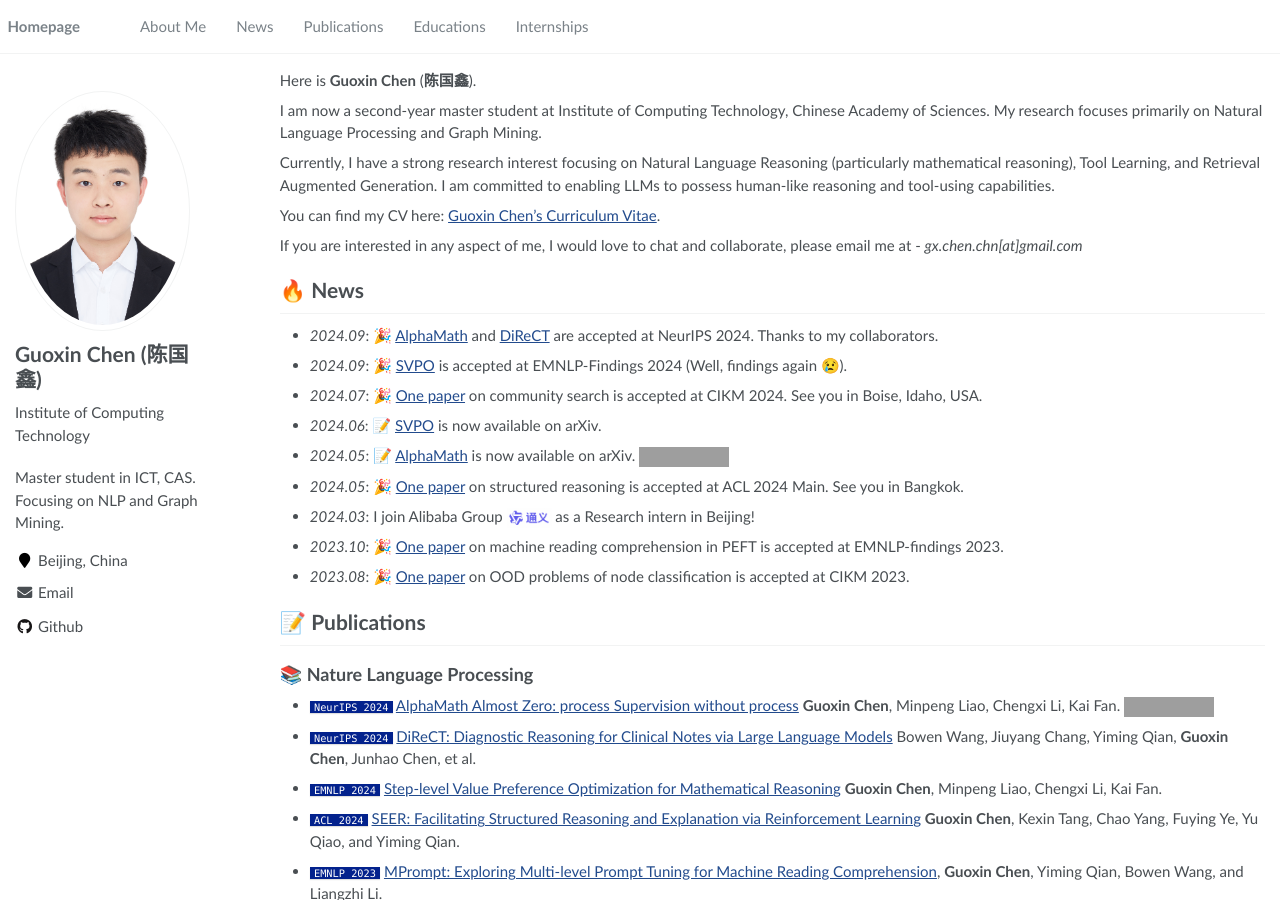
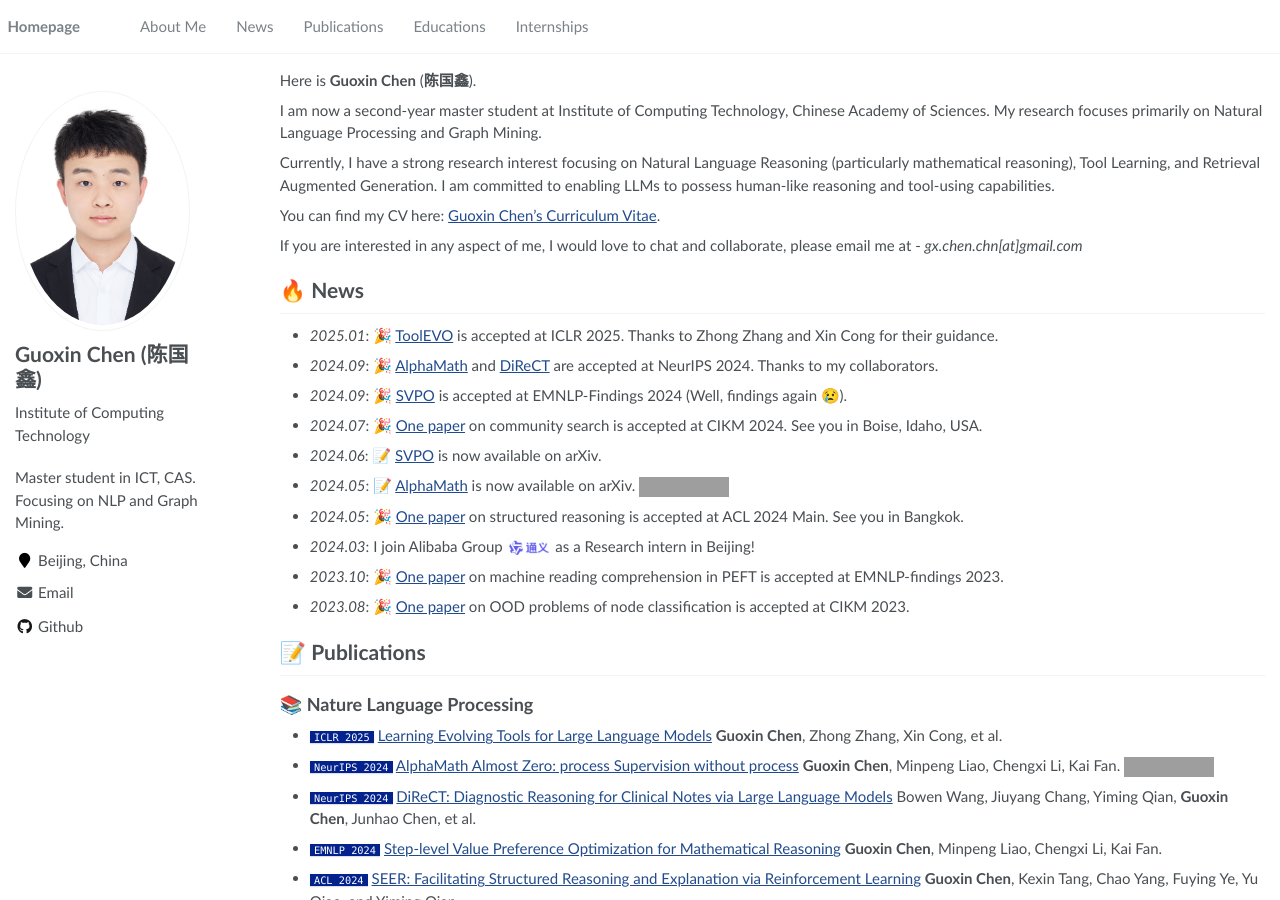
Before and after one commit to Chen-GX/Chen-GX.github.io, a Jekyll site: the page built from _pages/about.md, in a window 1280 px wide and 900 px high. Built offline with Jekyll 4.4.1, drawn with Linux system fonts in a browser that asks for light colours; grey boxes are pictures that could not be loaded.

Commit message:
update pub

```diff
--- a/_pages/includes/news.md
+++ b/_pages/includes/news.md
@@ -1,4 +1,5 @@
 # 🔥 News
+- *2025.01*: 🎉 [ToolEVO](https://arxiv.org/abs/2410.06617) is accepted at ICLR 2025. Thanks to Zhong Zhang and Xin Cong for their guidance.
 - *2024.09*: 🎉 [AlphaMath](https://arxiv.org/abs/2405.03553) and [DiReCT](https://arxiv.org/abs/2408.01933) are accepted at NeurIPS 2024. Thanks to my collaborators.
 - *2024.09*: 🎉 [SVPO](https://arxiv.org/abs/2406.10858) is accepted at EMNLP-Findings 2024 (Well, findings again 😢).
 - *2024.07*: 🎉 [One paper](https://arxiv.org/abs/2311.08919) on community search is accepted at CIKM 2024. See you in Boise, Idaho, USA.
--- a/_pages/includes/pub.md
+++ b/_pages/includes/pub.md
@@ -1,6 +1,7 @@
 
 # 📝 Publications
 ## 📚 Nature Language Processing
+- `ICLR 2025` [Learning Evolving Tools for Large Language Models](https://arxiv.org/pdf/2410.06617) **Guoxin Chen**, Zhong Zhang, Xin Cong, et al.
 - `NeurIPS 2024` [AlphaMath Almost Zero: process Supervision without process](https://arxiv.org/pdf/2405.03553)
 **Guoxin Chen**, Minpeng Liao, Chengxi Li, Kai Fan. [![](https://img.shields.io/github/stars/MARIO-Math-Reasoning/Super_MARIO?style=social&label=Code+Stars)](https://github.com/MARIO-Math-Reasoning/Super_MARIO)
 - `NeurIPS 2024` [DiReCT: Diagnostic Reasoning for Clinical Notes via Large Language Models](https://arxiv.org/pdf/2408.01933)
```
